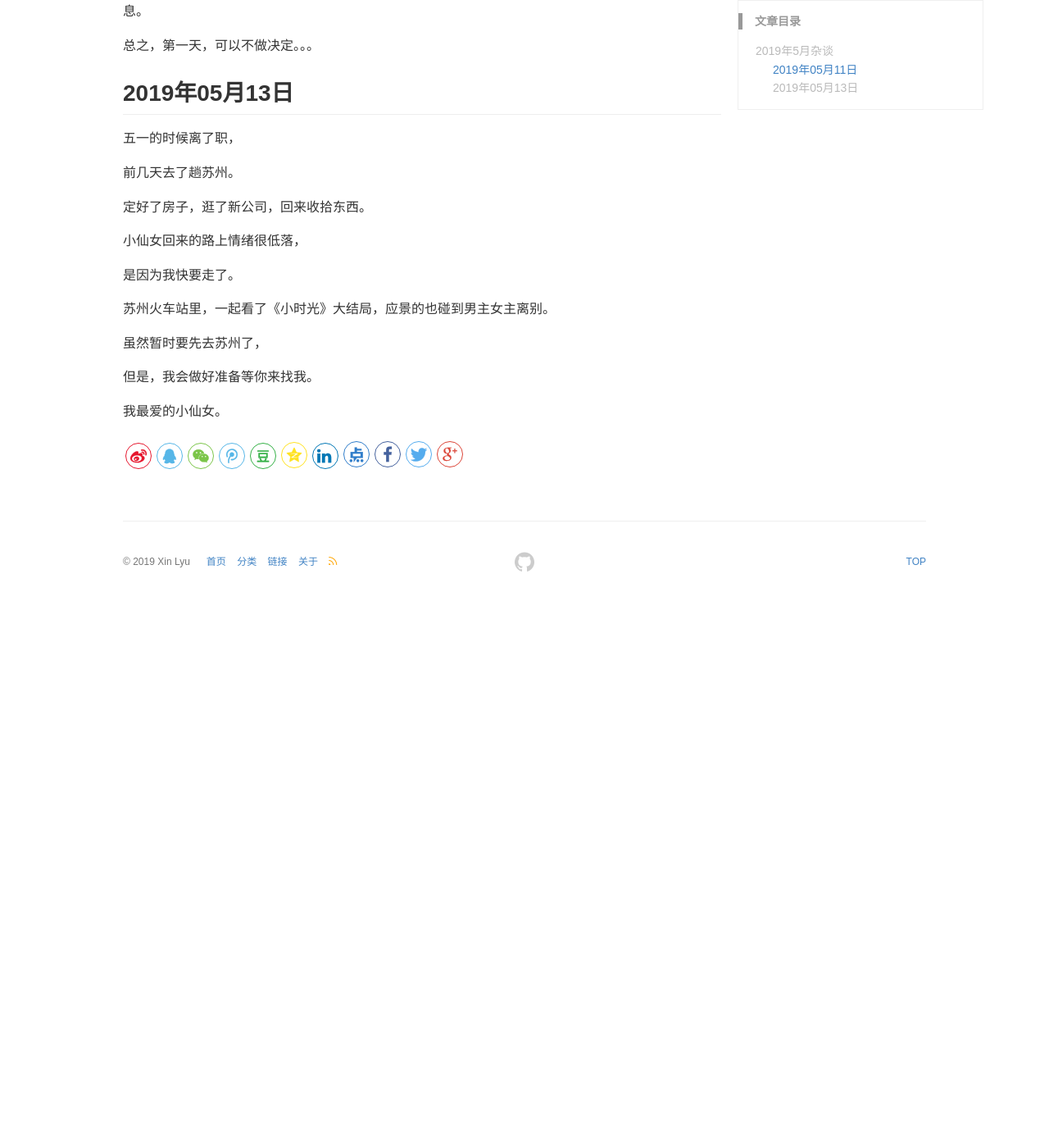
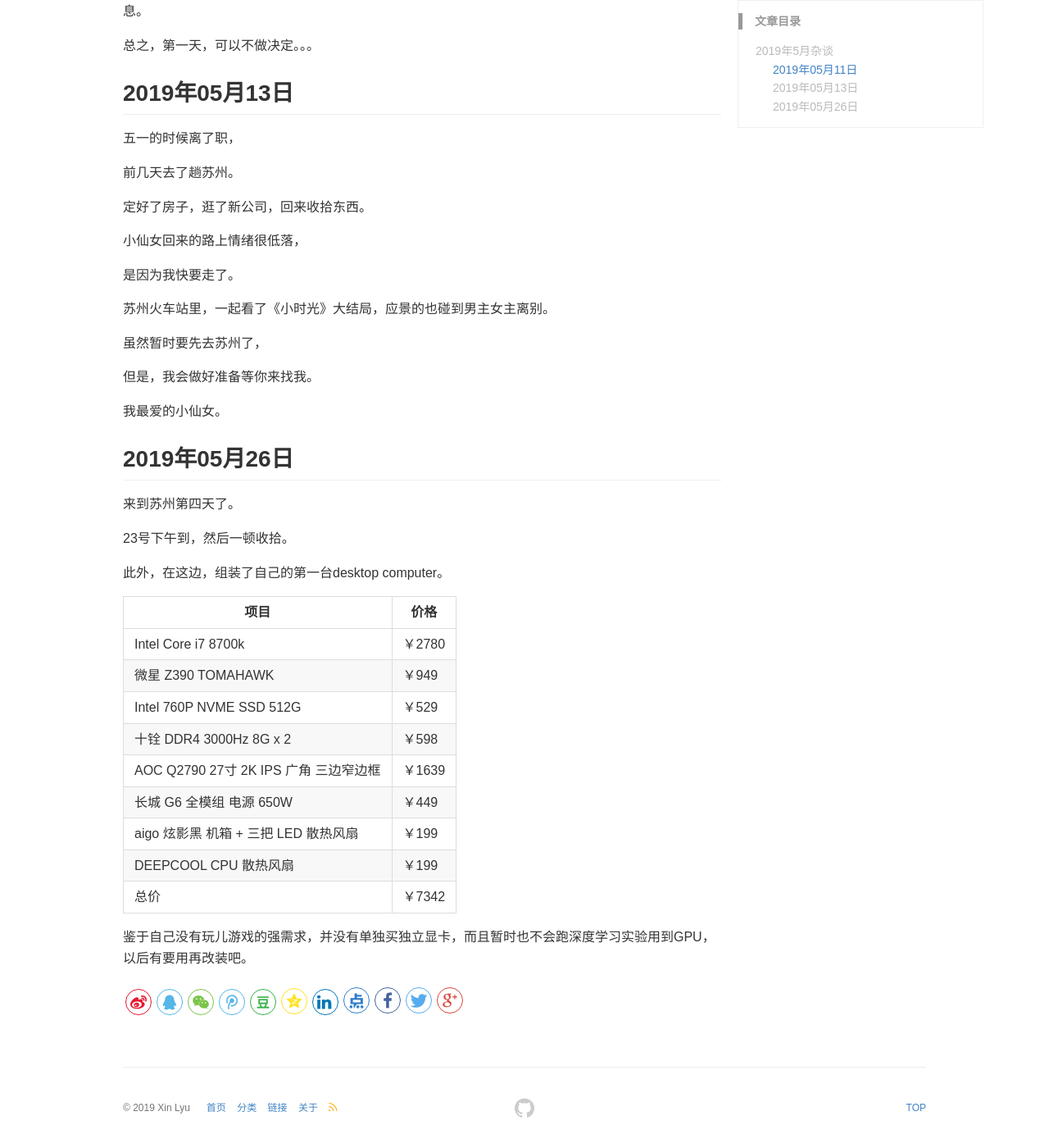
Before and after one commit to lvxiaoxin/lvxiaoxin.github.io, a Jekyll site: the page built from _posts/blog/2019-05-10-2019年5月杂谈.md, in a window 1280 px wide and 1400 px high, scrolled down 387 px. Shown: the whole window at 82% size. Built offline with Jekyll 4.4.1, drawn with Linux system fonts in a browser that asks for light colours; comment, search, counter and statistics services are not loaded; before the commit the page ends 1121 px from its top, so only the background shows below that.

Commit message:
feat: add new

```diff
--- a/_posts/blog/2019-05-10-2019年5月杂谈.md
+++ b/_posts/blog/2019-05-10-2019年5月杂谈.md
@@ -39,3 +39,26 @@ keywords: Life
 但是，我会做好准备等你来找我。
 
 我最爱的小仙女。
+
+
+## 2019年05月26日
+
+来到苏州第四天了。
+
+23号下午到，然后一顿收拾。
+
+此外，在这边，组装了自己的第一台desktop computer。
+
+| 项目                                  | 价格   |
+| ------------------------------------- | ------ |
+| Intel Core i7 8700k                   | ￥2780 |
+| 微星 Z390 TOMAHAWK                    | ￥949  |
+| Intel 760P NVME SSD 512G              | ￥529  |
+| 十铨 DDR4 3000Hz 8G x 2               | ￥598  |
+| AOC Q2790 27寸 2K IPS 广角 三边窄边框 | ￥1639 |
+| 长城 G6 全模组 电源 650W              | ￥449  |
+| aigo 炫影黑 机箱 + 三把 LED 散热风扇  | ￥199  |
+| DEEPCOOL CPU 散热风扇                 | ￥199  |
+| 总价                                  | ￥7342 |
+
+鉴于自己没有玩儿游戏的强需求，并没有单独买独立显卡，而且暂时也不会跑深度学习实验用到GPU，以后有要用再改装吧。
```
